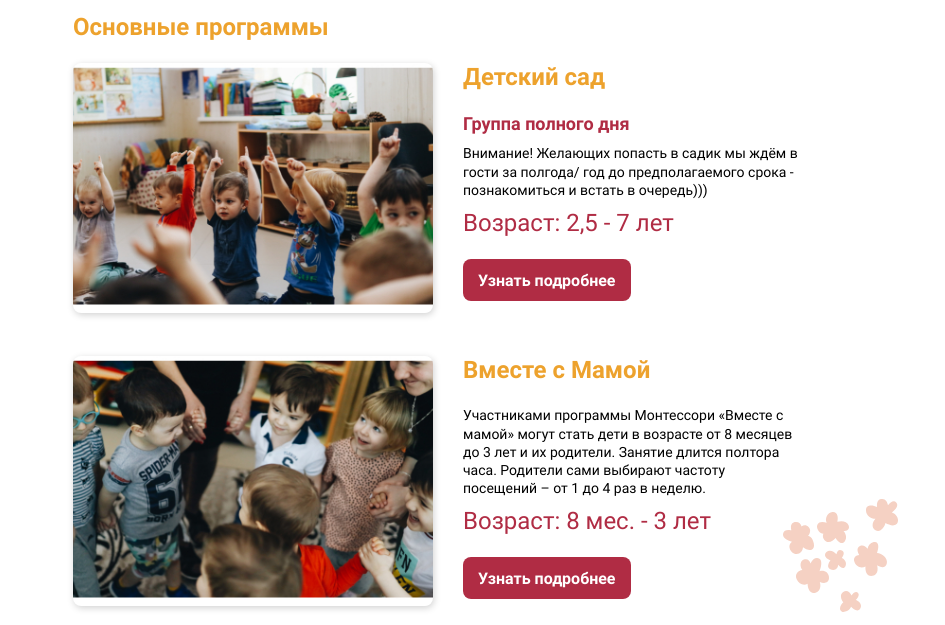
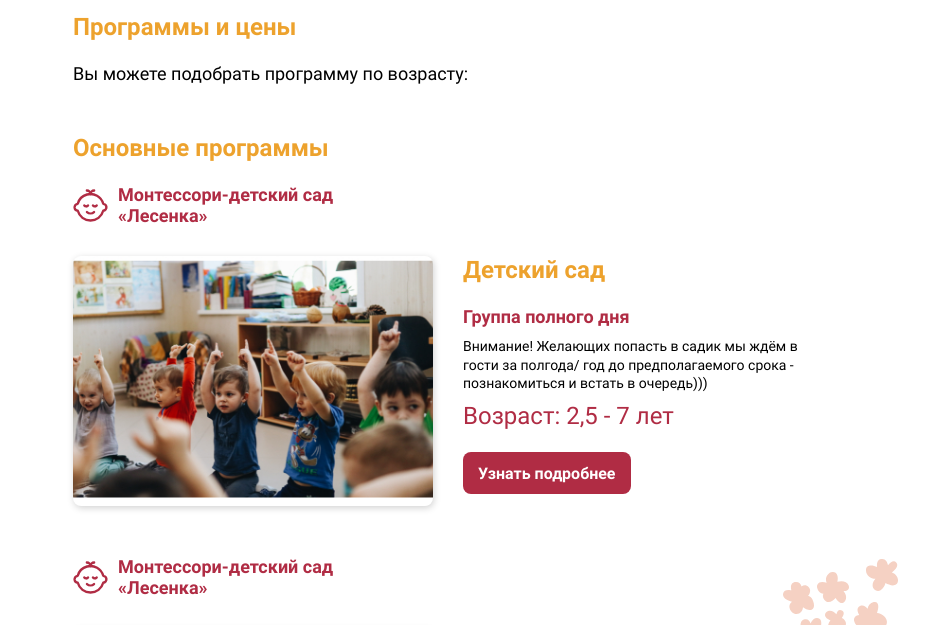
Before and after one commit to davlatsultonov/lesenka-gulp, a website: page app/programs.html in a window 1280 px wide. Shown: the part 165-790 px from the top of the page, 335-1280 px from the left. Drawn offline with nearby package versions, Linux system fonts and the light colour scheme; files that its build step writes are made by us from their sources.

Commit message:
add column-group block

```diff
--- a/app/programs.html
+++ b/app/programs.html
@@ -18,8 +18,27 @@
                 </ul>
 
                 <section>
+                    <h1>Программы и цены</h1>
+                    <h2 class="text-black text-thin">Вы можете подобрать программу по возрасту:</h2>
+                </section>
+
+                <section>
                     <h1>Основные программы</h1>
-                    <div class="column">
+                    <div class="column-group">
+                        <div class="column-group__header">
+                            <div class="text-with-icon">
+                                <div class="text-with-icon__content">
+                                    <div class="text-with-icon__img">
+                                        <img src="images/icons/menu/red/kindergarten.svg" alt="kindergarten" style="width: 35px;">
+                                    </div>
+                                    <h2>
+                                        Монтессори-детский сад<br> «Лесенка»
+                                    </h2>
+                                </div>
+                            </div>
+                        </div>
+                        <div class="column-group__list">
+                            <div class="column column-group__item">
                                 <div class="card card--row card--row--lg column__item">
                                     <div class="card__img card__img--lg" style="background-image: url('images/programs/main/img_1.jpg')"></div>
                                     <div class="card__right">
@@ -30,6 +49,25 @@
                                         <a href="#" target="_blank" class="button button--filled text-size-xs text-bold">Узнать подробнее</a>
                                     </div>
                                 </div>
+                            </div>
+                        </div>
+                    </div>
+
+                    <div class="column-group">
+                        <div class="column-group__header">
+                            <div class="text-with-icon">
+                                <div class="text-with-icon__content">
+                                    <div class="text-with-icon__img">
+                                        <img src="images/icons/menu/red/kindergarten.svg" alt="kindergarten" style="width: 35px;">
+                                    </div>
+                                    <h2>
+                                        Монтессори-детский сад<br> «Лесенка»
+                                    </h2>
+                                </div>
+                            </div>
+                        </div>
+                        <div class="column-group__list">
+                            <div class="column column-group__item">
                                 <div class="card card--row card--row--lg column__item">
                                     <div class="card__img card__img--lg" style="background-image: url('images/programs/main/img_2.jpg')"></div>
                                     <div class="card__right">
@@ -56,6 +94,8 @@
                                         <p>Группа короткого пребывания, включающая все необходимые для гармоничного развития занятия</p>
                                         <h1 class="text-thin text-red">Возраст: 3,5 - 6,5 лет</h1>
                                         <a href="#" target="_blank" class="button button--filled text-size-xs text-bold">Узнать подробнее</a>
+                                    </div>
+                                </div>
                             </div>
                         </div>
                     </div>
--- a/app/scss/components/columns.scss
+++ b/app/scss/components/columns.scss
@@ -1,3 +1,29 @@
+.column-group {
+
+  &:not(:last-of-type) {
+    margin-bottom: 50px;
+
+    @media #{$sm} {
+      margin-bottom: 30px;
+    }
+  }
+
+  &__header {
+
+    & + .column-group__list {
+      margin-top: 30px;
+    }
+  }
+
+  &__item:not(:last-of-type) {
+    margin-bottom: 40px;
+
+    @media #{$sm} {
+      margin-bottom: 30px;
+    }
+  }
+}
+
 .column {
   --cols-2: repeat(2, 47.9%);
   --cols-2-cards: repeat(2, 47.9%);
@@ -6,14 +32,6 @@
   $super: &;
   display: grid;
   grid-gap: 43px;
-
-  &:not(:last-of-type) {
-    margin-bottom: 40px;
-
-    @media #{$sm} {
-      margin-bottom: 30px;
-    }
-  }
 
   &--2 {
     grid-template-columns: var(--cols-2);
@@ -91,6 +109,14 @@
     }
   }
 
+  & + .text-center {
+    margin-top: 40px;
+
+    @media #{$sm} {
+      margin-top: 30px;
+    }
+  }
+
   @media #{$xlg} {
     --cols-4: 3;
   }
--- a/app/templates/head.html
+++ b/app/templates/head.html
@@ -5,5 +5,5 @@
     <title>Лесенка</title>
 
     <!--<link rel="shortcut icon" href="/images/favicon.ico" type="image/x-icon"/>-->
-    <link rel="stylesheet" href="css/style.min.css?v=3.4" type="text/css">
+    <link rel="stylesheet" href="css/style.min.css?v=3.5" type="text/css">
 </head>
```
Also changed, not shown: app/css/style.min.css. Lines whose indentation alone changed are shown as unchanged.
